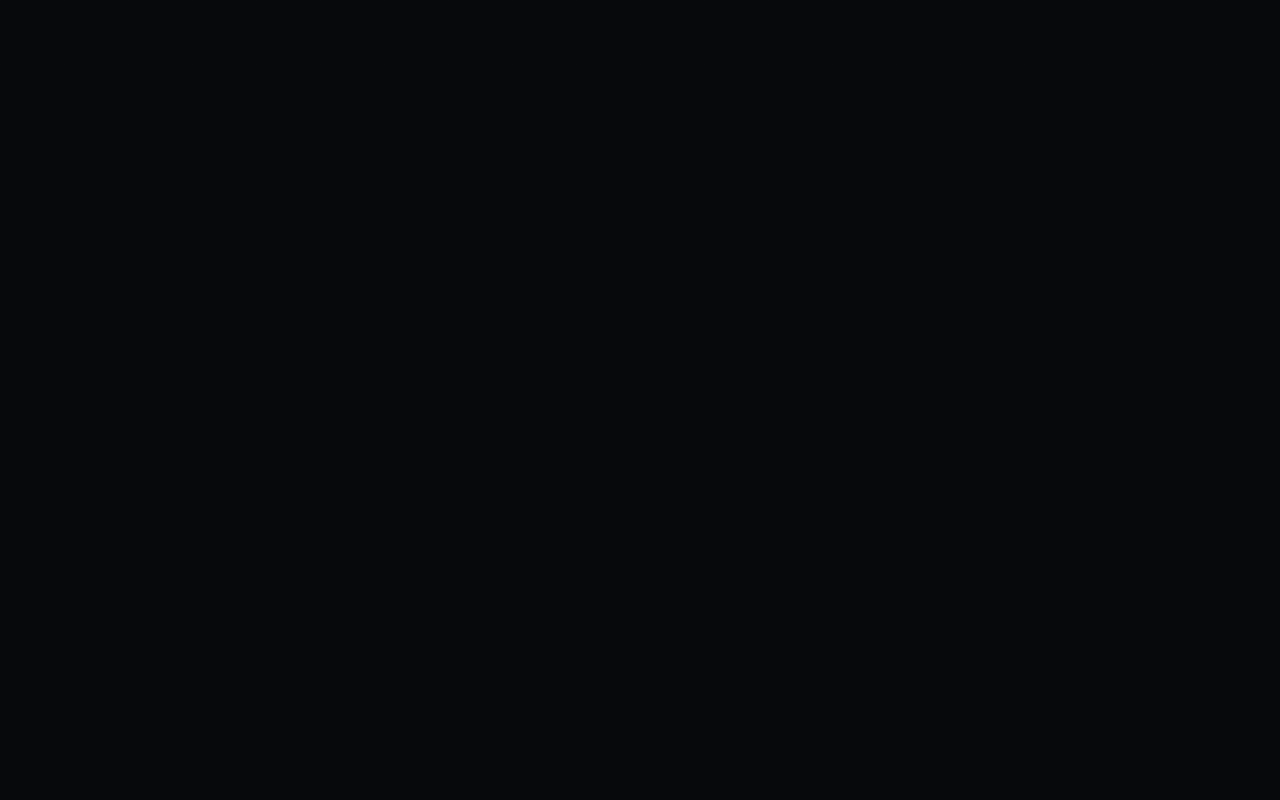
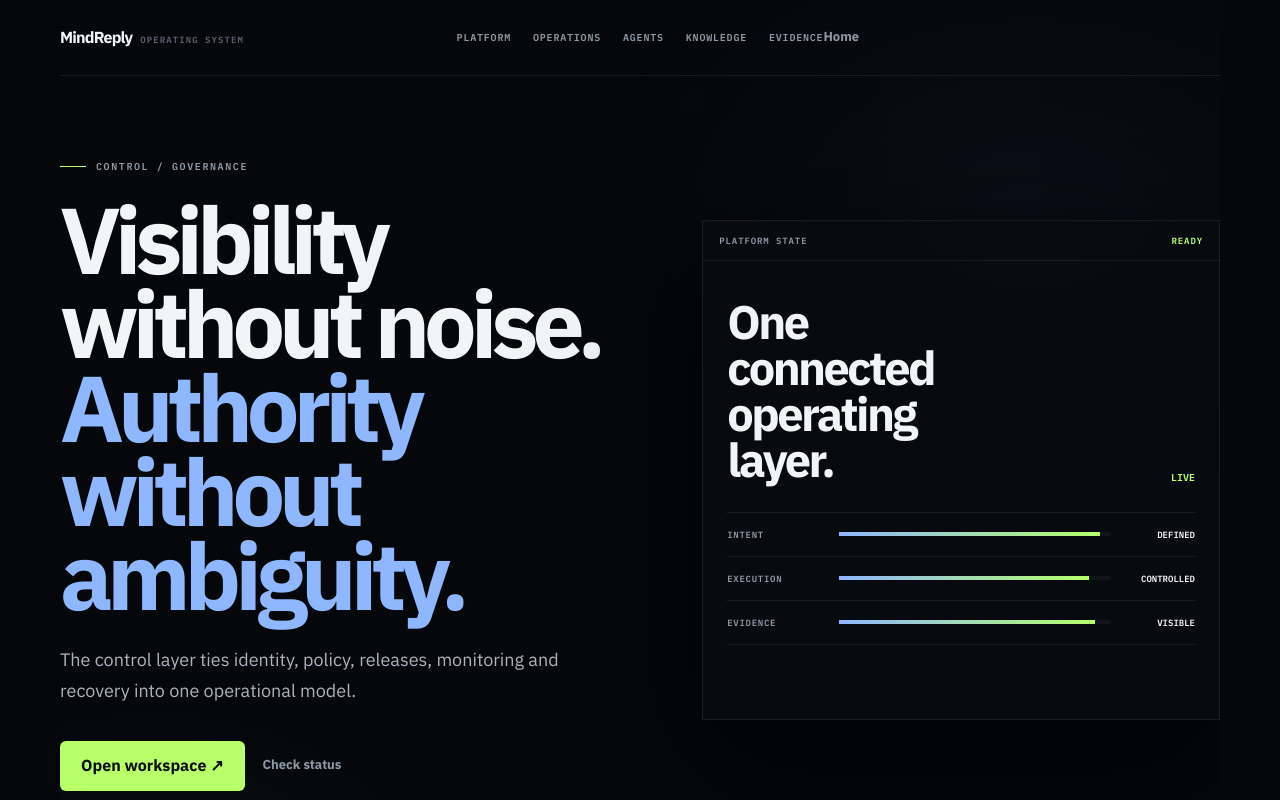
Before and after one commit to angellllkr-eng/mind-reply-core, a Next.js app in the folder apps/web-replycontrol/: page /control in a window 1280 px wide. Before the commit this address had no page. Shown: the top 800 px of the page. Built offline with nearby package versions, Linux system fonts and the light colour scheme.

Commit message:
feat: build MindReply control frontend

```diff
--- /dev/null
+++ b/apps/web-replycontrol/app/control/page.tsx
@@ -0,0 +1,3 @@
+import { PlatformPage } from "../components/PlatformPage";
+const controls=[["01","Identity","Separate public surfaces, authenticated workspaces and privileged owner operations."],["02","Policy","Define what agents and workflows may do before they reach a consequential action."],["03","Secrets","Keep credentials and sensitive configuration outside source and client-visible state."],["04","Releases","Promote known-good builds through explicit verification gates."],["05","Monitoring","Compare source, deployment, domain and runtime state before calling a surface healthy."],["06","Rollback","Retain a known-good path so failures can be reversed deliberately."]];
+export default function ControlRoute(){return <PlatformPage eyebrow="CONTROL / GOVERNANCE" title={<>Visibility without noise.<br/><em>Authority without ambiguity.</em></>} lead="The control layer ties identity, policy, releases, monitoring and recovery into one operational model."><section className="mc-section"><div className="mc-section-head"><span>CONTROL DOMAINS</span><h2>Every critical boundary has a place.</h2></div><div className="mc-rail">{controls.map(([n,t,d])=><article className="mc-module" key={n}><span className="num">{n}</span><h3>{t}</h3><p>{d}</p></article>)}</div></section><section className="mc-section"><div className="mc-section-head"><span>TRUST MODEL</span><h2>Source → build → release → observe → recover.</h2></div><div className="mc-principle-list"><article className="mc-principle"><span>01</span><div><h3>Source is explicit</h3><p>Know which repository and commit a production surface is actually using.</p></div></article><article className="mc-principle"><span>02</span><div><h3>Deployment is explicit</h3><p>Know which Vercel project and production deployment received that source.</p></div></article><article className="mc-principle"><span>03</span><div><h3>Runtime is observed</h3><p>Use service health and runtime telemetry rather than visual assumptions.</p></div></article></div></section></PlatformPage>}
```
